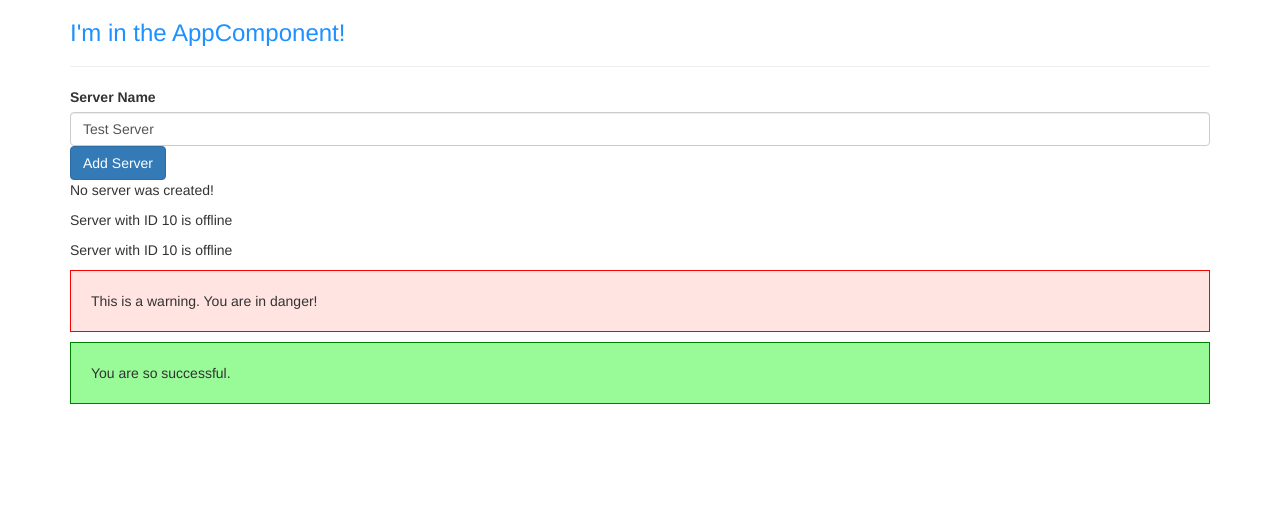
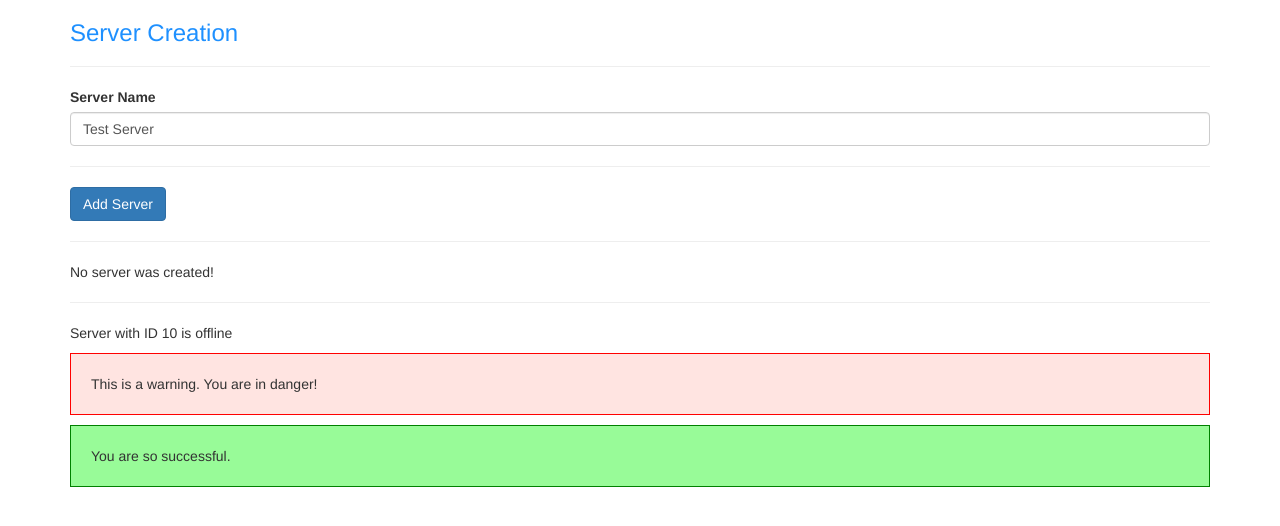
Before and after one commit to mkhira2/first-angular-app, an Angular app: page / in a window 1280 px wide. Shown: the top 526 px of the page. Built offline with nearby package versions, Linux system fonts and the light colour scheme.

Commit message:
spacing things out a bit

```diff
--- a/src/app/app.component.html
+++ b/src/app/app.component.html
@@ -1,7 +1,7 @@
 <div class="container">
   <div class="row">
     <div class="col-xs-12">
-      <h3>I'm in the AppComponent!</h3>
+      <h3>Server Creation</h3>
       <hr>
       <app-servers></app-servers>
       <app-warning-alert></app-warning-alert>
--- a/src/app/servers/servers.component.html
+++ b/src/app/servers/servers.component.html
@@ -3,10 +3,12 @@
     type="text"
     class="form-control"
     [(ngModel)]="serverName">
+<hr>
 <button
     class="btn btn-primary"
     [disabled]="!allowNewServer"
     (click)="onCreateServer()">Add Server</button>
+<hr>
 <p>{{ serverCreationStatus }}</p>
+<hr>
 <app-server></app-server>
-<app-server></app-server>
```
